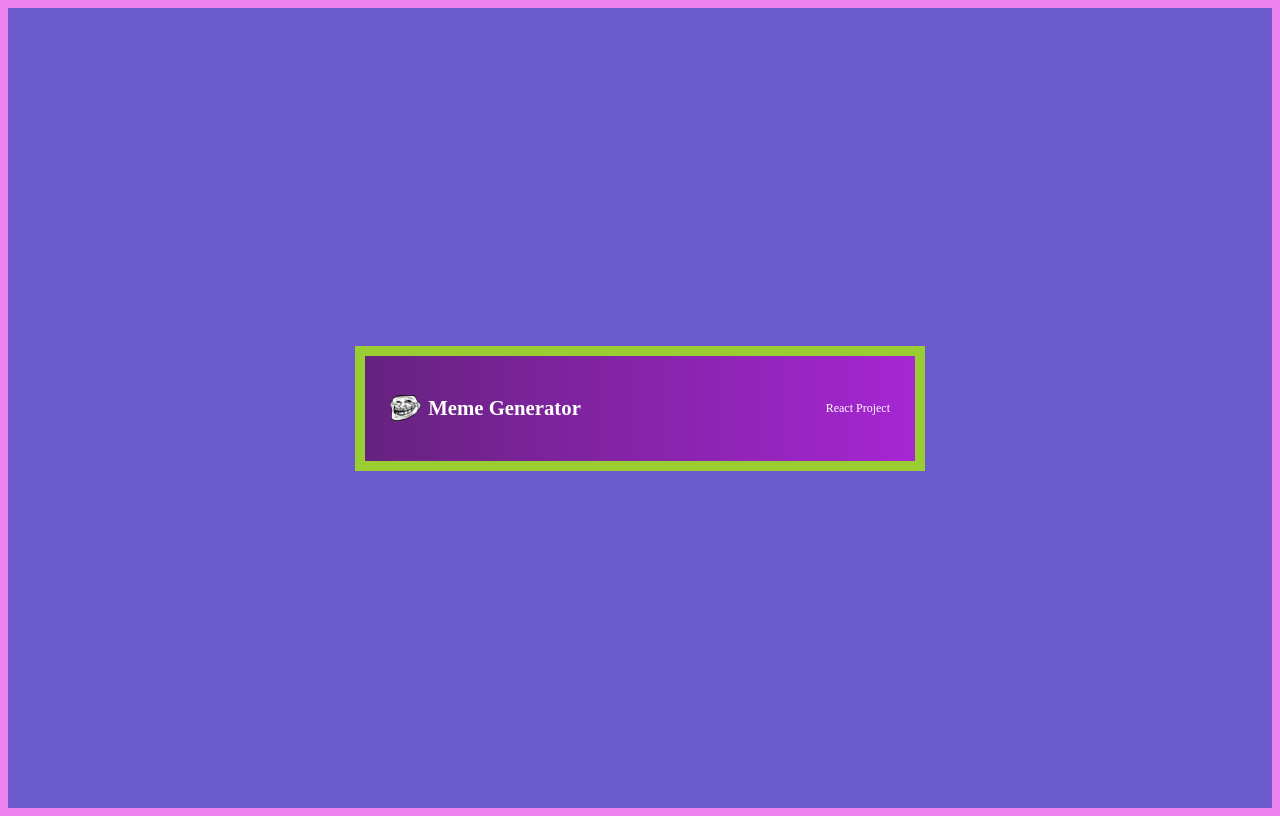
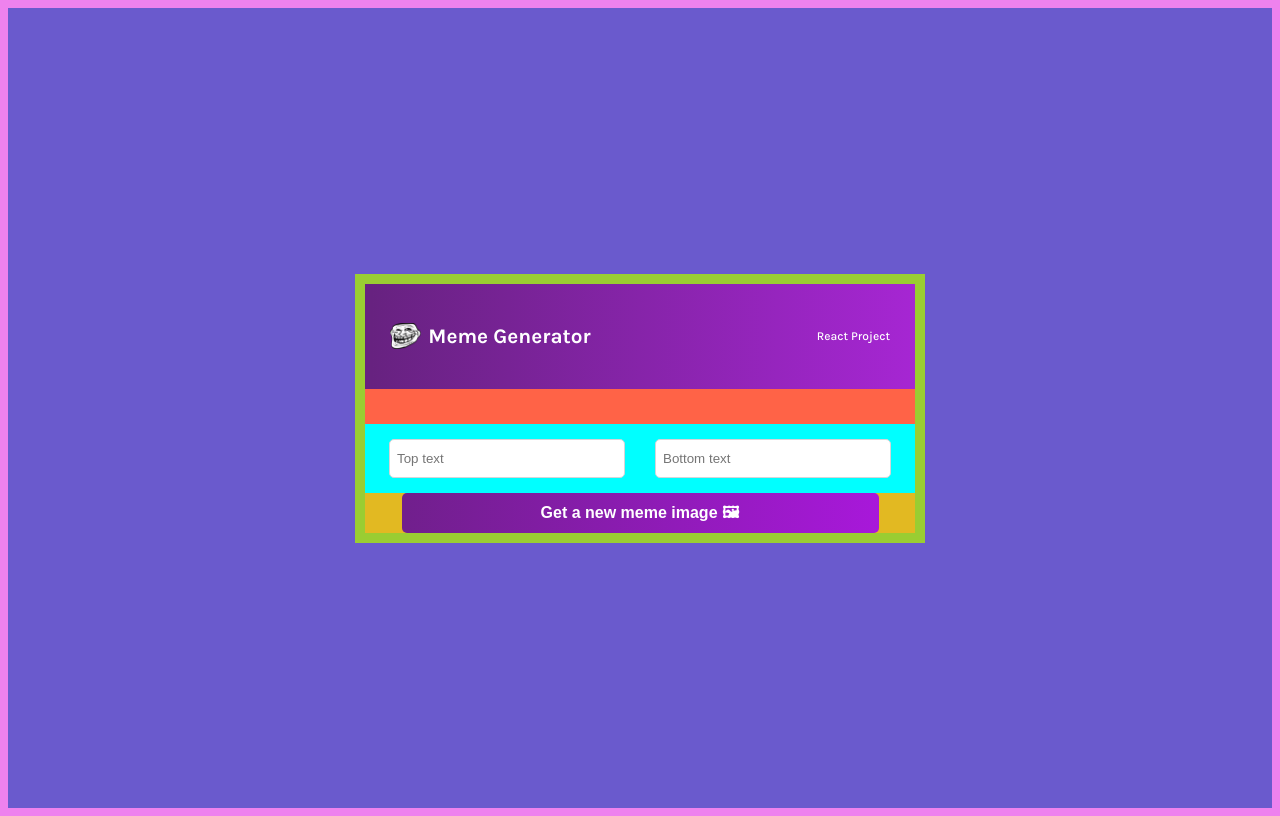
Before and after one commit to imevasoldi/meme-generator, a React (Vite) app: page / in a window 1280 px wide. Built offline with nearby package versions, Linux system fonts and the light colour scheme.

Commit message:
add Meme component

```diff
--- a/index.html
+++ b/index.html
@@ -4,6 +4,9 @@
     <meta charset="UTF-8" />
     <link rel="icon" type="image/svg+xml" href="/vite.svg" />
     <meta name="viewport" content="width=device-width, initial-scale=1.0" />
+    <link rel="preconnect" href="https://fonts.googleapis.com">
+    <link rel="preconnect" href="https://fonts.gstatic.com" crossorigin>
+    <link href="https://fonts.googleapis.com/css2?family=Karla:wght@400;500;700&display=swap" rel="stylesheet">
     <link rel="stylesheet" href="style.css">
     <title>Meme Generator</title>
   </head>
--- a/src/App.jsx
+++ b/src/App.jsx
@@ -1,10 +1,11 @@
 import { Header } from "./Components/Header"
-
+import Meme from "./Components/Meme"
 function App() {
 
   return (
     <div className="App">
       <Header/>
+      <Meme/>
     </div>
   )
 }
--- /dev/null
+++ b/src/Components/Meme.jsx
@@ -0,0 +1,11 @@
+function Meme(){
+    return <form>
+        <div className="inputs--">
+            <input placeholder="Top text"/>
+            <input placeholder="Bottom text"/>
+        </div>
+        <button>Get a new meme image 🖼</button>
+    </form>
+}
+
+export default Meme
--- a/style.css
+++ b/style.css
@@ -29,6 +29,7 @@ body{
 .header--{
   /* margin: 10px; */
   /* margin-top: 5px; */
+  margin-bottom: 35px;
   padding: 20px 25px;
   display: flex;
   align-items: center;
@@ -50,8 +51,6 @@ height: 26.22px;
 }
 
 .header--logo>h3{
-  font-family: 'Karla';
-font-style: normal;
 font-weight: 700;
 font-size: 20.7482px;
 /* line-height: 24px; */
@@ -63,3 +62,37 @@ font-size: 20.7482px;
 font-size: 12px;
 line-height: 15px;
 }
+
+form{
+  display: grid;
+  background-color: rgba(204, 253, 6, 0.562);
+}
+
+.inputs--{
+  text-align: center;
+  background-color: aqua;
+}
+
+.inputs-->input{
+  margin: 15px;
+  border: 1px solid #D5D4D8;
+border-radius: 5px;
+text-indent: 5px;
+/* border: none; */
+width: 230px;
+height: 35px;
+}
+
+form>button{
+  justify-self: center;
+  font-weight: 700;
+font-size: 16px;
+line-height: 19px;
+  color: white;
+  width: 477px;
+height: 40px;
+background: linear-gradient(90.41deg, #711F8D 1.14%, #A818DA 100%);
+border-radius: 5px;
+border: none;
+cursor: pointer;
+}
```
